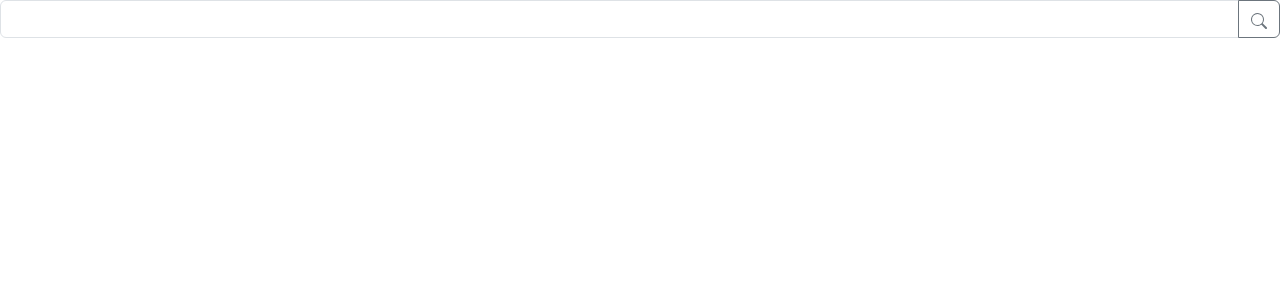
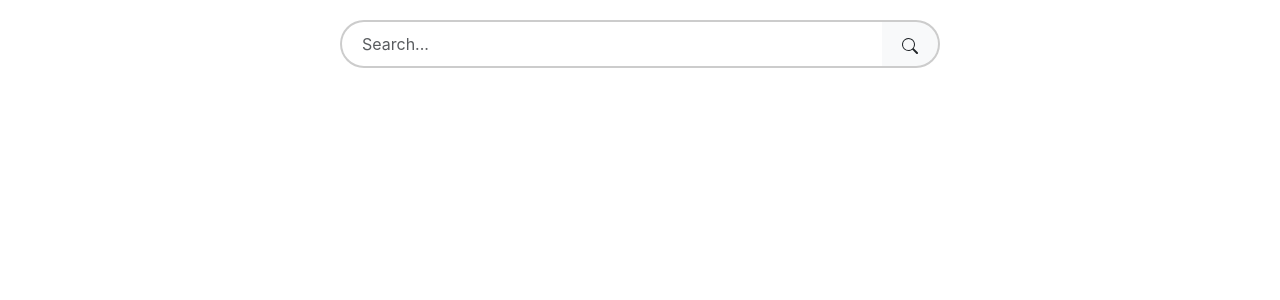
Before and after one commit to Filipcio12/Search-engine, a React (Create React App) app in the folder frontend/src/: page / in a window 1280 px wide. Shown: the top 300 px of the page. Built offline with nearby package versions, Linux system fonts and the light colour scheme.

Commit message:
fix: searchbar styling

```diff
--- a/frontend/src/src/components/search-bar/index.css
+++ b/frontend/src/src/components/search-bar/index.css
@@ -0,0 +1,51 @@
+.search-bar {
+    display: flex;
+    justify-content: center;
+    margin-top: 20px;
+}
+
+.input-group {
+    display: flex;
+    align-items: center;
+    width: 100%;
+    max-width: 600px;
+}
+
+.form-control {
+    width: 100%;
+    padding: 10px 20px;
+    border: 2px solid #ccc;
+    border-right: none;
+    border-radius: 50px 0 0 50px;
+    font-size: 16px;
+    transition: border-color 0.3s ease;
+}
+
+.form-control:focus {
+    border-color: #4285f4;
+    outline: none;
+}
+
+.search-btn {
+    padding: 10px 20px;
+    border: 2px solid #ccc;
+    border-left: none;
+    border-radius: 0 50px 50px 0;
+    background-color: #f8f9fa;
+    cursor: pointer;
+    transition: background-color 0.3s ease, border-color 0.3s ease;
+}
+
+.search-btn:hover {
+    background-color: #e2e6ea;
+    border-color: #4285f4;
+}
+
+.bi-search {
+    vertical-align: middle;
+}
+
+.search-btn:focus {
+    outline: none;
+    box-shadow: none;
+}
--- a/frontend/src/src/components/search-bar/index.js
+++ b/frontend/src/src/components/search-bar/index.js
@@ -1,12 +1,12 @@
-import './index.css'
+import './index.css';
 
 export default function SearchBar() {
     return (
-        <div>
-            <div class="input-group mb-3">
-                <input type="text" class="form-control" placeholder="" aria-label="" aria-describedby="button-addon2"></input>
-                <button class="btn btn-outline-secondary" type="button" id="button-addon2">
-                    <svg xmlns="http://www.w3.org/2000/svg" width="16" height="16" fill="currentColor" class="bi bi-search" viewBox="0 0 16 16">
+        <div className="search-bar">
+            <div className="input-group">
+                <input type="text" className="form-control" placeholder="Search..." aria-label="Search" aria-describedby="button-addon2"></input>
+                <button className="btn search-btn" type="button" id="button-addon2">
+                    <svg xmlns="http://www.w3.org/2000/svg" width="16" height="16" fill="currentColor" className="bi bi-search" viewBox="0 0 16 16">
                         <path d="M11.742 10.344a6.5 6.5 0 1 0-1.397 1.398h-.001q.044.06.098.115l3.85 3.85a1 1 0 0 0 1.415-1.414l-3.85-3.85a1 1 0 0 0-.115-.1zM12 6.5a5.5 5.5 0 1 1-11 0 5.5 5.5 0 0 1 11 0"/>
                     </svg>
                 </button>
```
